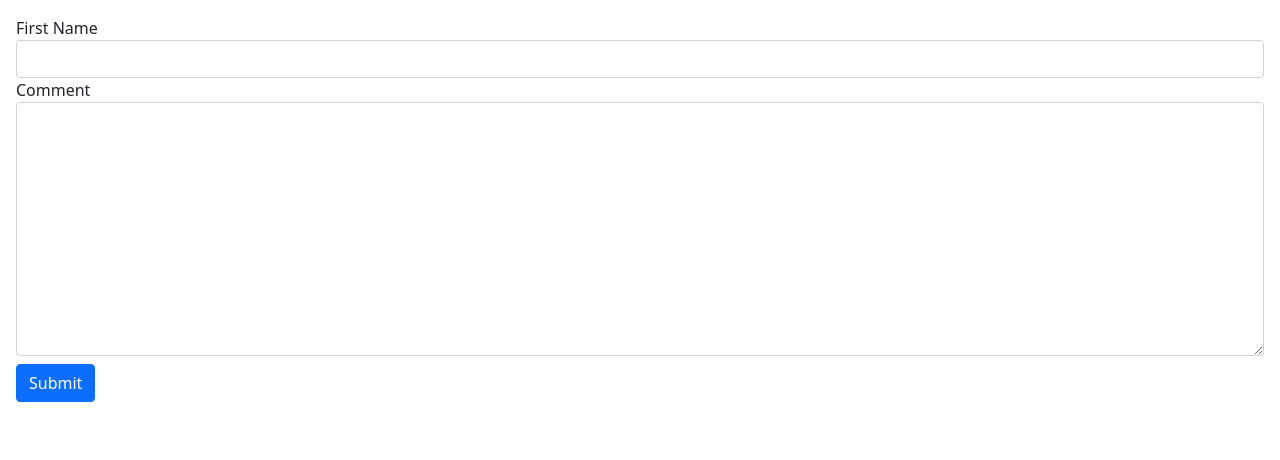
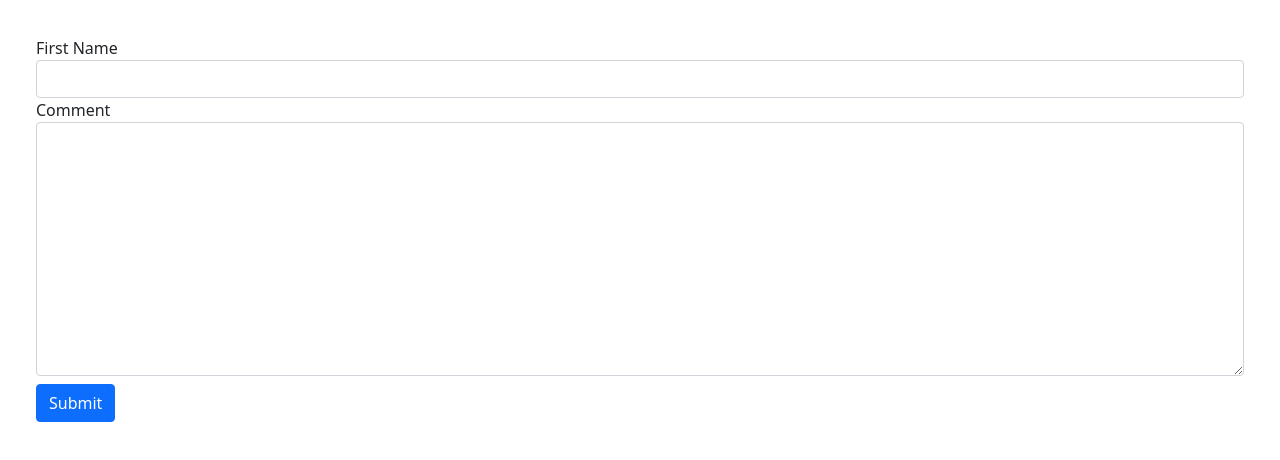
Before and after one commit to VictorRandom/mosh-angular-template-forms, an Angular app: page / in a window 1280 px wide. Shown: the top 460 px of the page. Built offline with nearby package versions, Linux system fonts and the light colour scheme.

Commit message:
styling the form

```diff
--- a/src/styles.scss
+++ b/src/styles.scss
@@ -1,2 +1,10 @@
 /* You can add global styles to this file, and also import other style files */
 @import '~bootstrap/dist/css/bootstrap.min.css';
+
+body{
+  padding: 20px;
+
+  .form-control.ng-touched.ng-invalid{
+    border: 2px solid red;
+  }
+}
```
